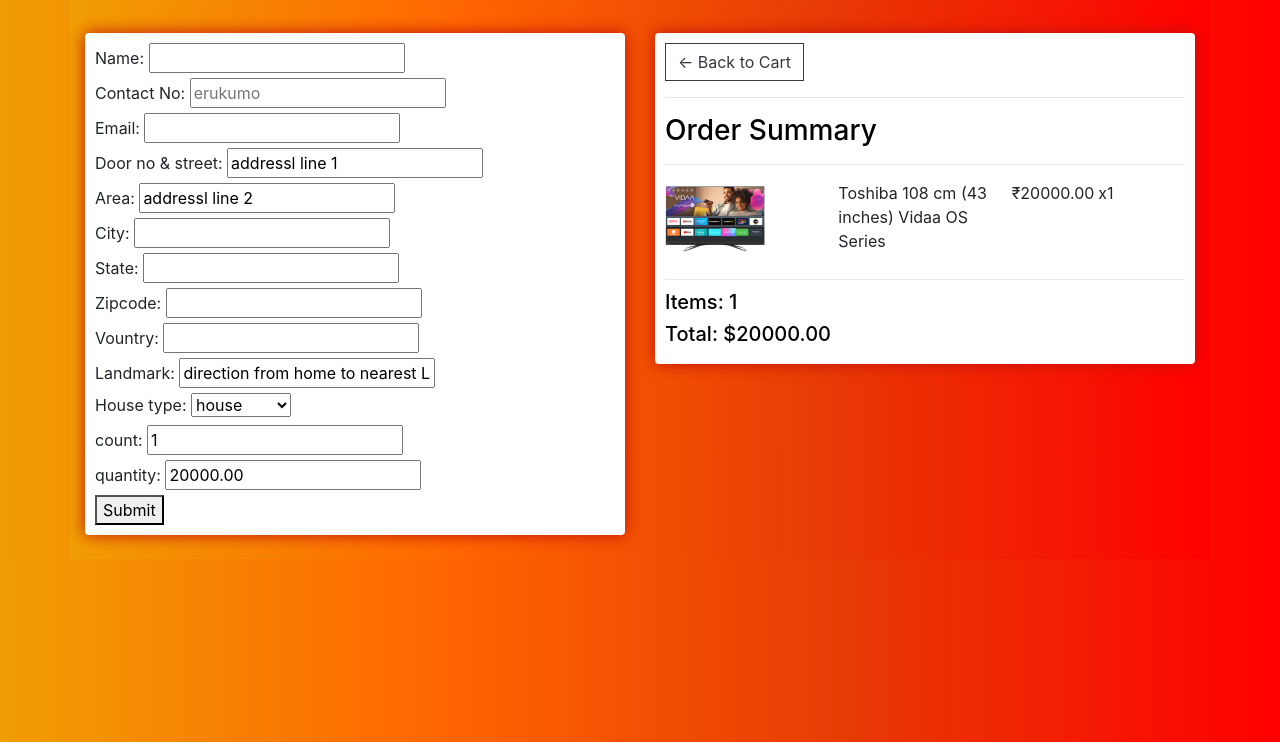
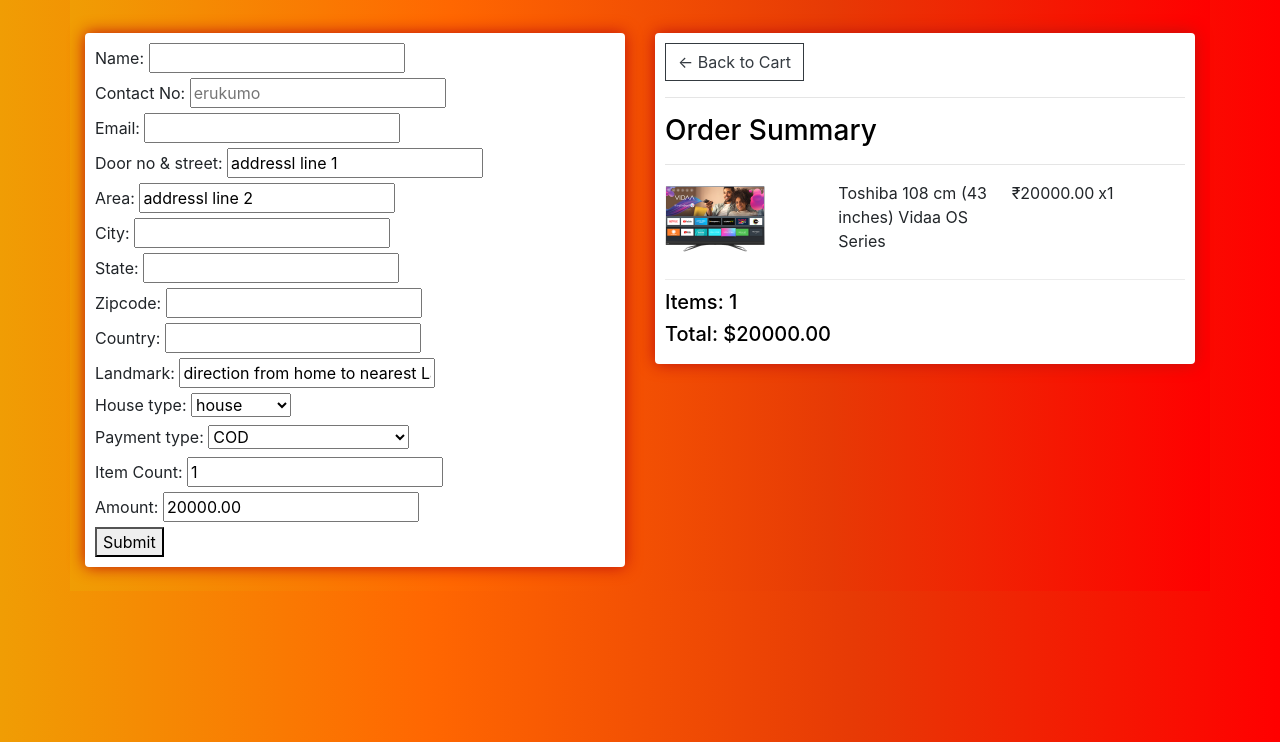
Before and after one commit to KAVINDIMO/DOPESTORE, a Django app: page /checkout/ in a window 1280 px wide. Shown: the part 58-800 px from the top of the page. Run offline with Django 3.2, Linux system fonts and the light colour scheme; a user stored in the database is signed in; data comes from the database, SQL or seed files in the repository; both versions use the stored data as it was after the commit; some libraries are stand-ins or nearby versions.

Commit message:
added credit feauture

```diff
--- a/store/admin.py
+++ b/store/admin.py
@@ -5,9 +5,9 @@ from .models import CustomUser
 from .forms import CustomUserForm
 
 class CustomUserAdmin(UserAdmin):
-   UserAdmin.list_display += ('is_dboy','city','formsubmitted','vacinated')
-   UserAdmin.list_filter += ('is_dboy','city','formsubmitted','vacinated')
-   UserAdmin.fieldsets += (('is_dboy', {'fields': ('is_dboy','city','formsubmitted','vacinated')}),)
+   UserAdmin.list_display += ('is_dboy','city','formsubmitted','vacinated','merit')
+   UserAdmin.list_filter += ('is_dboy','city','formsubmitted','vacinated','merit')
+   UserAdmin.fieldsets += (('is_dboy', {'fields': ('is_dboy','city','formsubmitted','vacinated','merit')}),)
 
 
 
--- a/store/forms.py
+++ b/store/forms.py
@@ -14,4 +14,4 @@ class OrdererForm(forms.ModelForm):
     """Form for the image model"""
     class Meta:
        model = Orderer
-       fields = ('name','email','address1','address2','city','state','zipcode','country','landmark','count','quantity','customerhousetype','contactno')
+       fields = ('name','email','address1','address2','city','state','zipcode','country','landmark','count','quantity','customerhousetype','contactno','paymode')
--- a/store/models.py
+++ b/store/models.py
@@ -12,6 +12,7 @@ class CustomUser(AbstractUser):
     city =models.CharField(max_length=10,default='city')
     formsubmitted = models.BooleanField(default=False)
     vacinated = models.IntegerField(default=0)
+    merit=models.IntegerField(default=1000)
 # Create your models here.
 
 class Orderer(models.Model):
@@ -33,6 +34,7 @@ class Orderer(models.Model):
 	omaplink=models.CharField(max_length=1000,default="https://www.google.com/maps/embed?pb=!1m18!1m12!1m3!1d3888.001696423075!2d79.15722781561198!3d12.971742990855768!2m3!1f0!2f0!3f0!3m2!1i1024!2i768!4f13.1!3m3!1m2!1s0x3bad479f0ccbe067%3A0xfef222e5f36ecdeb!2sVellore%20Institute%20of%20Technology!5e0!3m2!1sen!2sin!4v1628800616114!5m2!1sen!2sin",null=True)
 	done=models.CharField(max_length=5,default=0)
 	contactno=models.CharField(max_length=10,default="test")
+	paymode=models.CharField(max_length=5,default='1')
 
 	def save(self,*args,**kwargs):
 		self.city=self.city.lower()
--- a/store/views.py
+++ b/store/views.py
@@ -53,7 +53,7 @@ def cart(request):
 
 def checkout(request):
 	data = cartData(request)
-
+	score=request.user.merit
 	cartItems = data['cartItems']
 	order = data['order']
 	items = data['items']
@@ -66,7 +66,7 @@ def checkout(request):
 	else:
 		form = OrdererForm()
 
-	context = {'items':items, 'order':order, 'cartItems':cartItems,'form': form}
+	context = {'items':items,'score':score, 'order':order, 'cartItems':cartItems,'form': form}
 	return render(request, 'store/checkout.html', context)
 
 def updateItem(request):
--- a/templates/store/checkout.html
+++ b/templates/store/checkout.html
@@ -33,7 +33,7 @@
    					{{form.state}}<br>
    					<label for="zipcode">Zipcode:</label>
    					{{form.zipcode}}<br>
-   					<label for="country">Vountry:</label>
+   					<label for="country">Country:</label>
    					{{form.country}}<br>
    					<label for="landmark">Landmark:</label>
    					{{form.landmark}}<br>
@@ -43,9 +43,22 @@
    						<option id="customerhousetype" name="customerhousetype" value="2">apartment</option>
    					</select>
    					<br>
-   					<label for="count">count:</label>
+   					{% if score == 60 or score < 60 %}
+   					<label for="paymode">Payment type:</label>
+   					<select name="paymode">
+   						<option id="paymode" name="paymode" value="2">ONLINE TRANSACTION</option>
+   					</select>
+   					{% else %}
+   					<label for="paymode">Payment type:</label>
+   					<select name="paymode">
+   						<option id="paymode" name="paymode" value="1">COD</option>
+   						<option id="paymode" name="paymode" value="2">ONLINE TRANSACTION</option>
+   					</select>
+   					{% endif %}
+   					<br>
+   					<label for="count">Item Count:</label>
   					<input type="text" id="count" name="count" value="{{order.get_cart_items}}" readonly><br>
-  					<label for="quantity">quantity:</label>
+  					<label for="quantity">Amount:</label>
   					<input type="text" id="quantity" name="quantity" value="{{order.get_cart_total|floatformat:2}}" readonly><br>
   					<button type="submit">Submit</button>
 
--- a/templates/store/store.html
+++ b/templates/store/store.html
@@ -12,7 +12,7 @@
 				<button data-product="{{product.id}}" data-action="add" class="btn btn-outline-primary add-btn update-cart">Add to Cart</button>
 				{% endif %}
 				<a class="btn btn-outline-danger" href="#">View</a>
-				<h4 style="color: #000000;display: inline-block;"><strong>₹{{product.price}}</strong></h4>
+				<h4 style="color: #000000;display: inline-block; float: right"><strong>₹{{product.price}}</strong></h4>
 
 			</div>
 		</div>
```
Also changed, not shown: deliveryperson/views.py (+11 -2 lines), templates/unidel.html (+18 -8 lines), db.sqlite3, store/migrations/0018_customuser_merit.py (added), store/migrations/0019_orderer_paymode.py (added).
